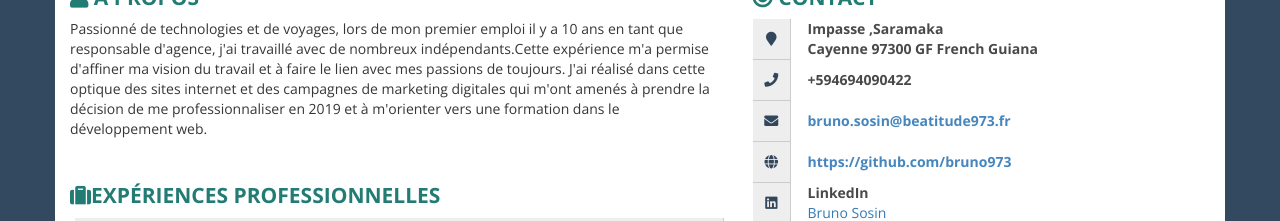
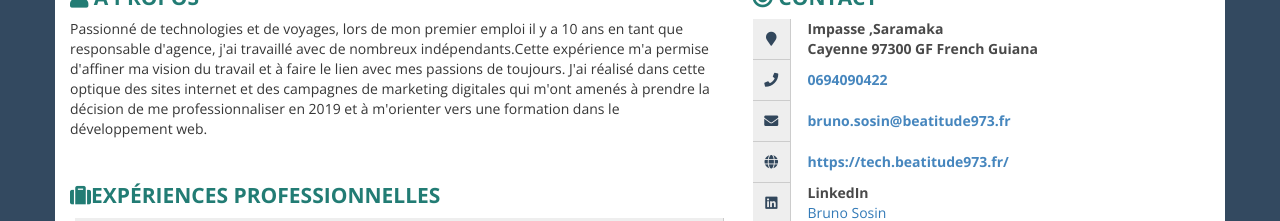
Before and after one commit to bruno973/json-resume-Bruno, a React (Vite) app: page / in a window 1280 px wide. Shown: the part 292-513 px from the top of the page. Built offline with nearby package versions, Linux system fonts and the light colour scheme.

Commit message:
add some modifications and correct URLS

```diff
--- a/src/About/index.jsx
+++ b/src/About/index.jsx
@@ -10,7 +10,7 @@ function About({ aboutme,qr }) {
             <div id="photo-header" className="text-center">
 
               <div id="photo">
-                <img src="https:&#x2F;&#x2F;media-exp1.licdn.com&#x2F;dms&#x2F;image&#x2F;C5603AQEOAtWqKT2pOQ&#x2F;profile-displayphoto-shrink_200_200&#x2F;0&#x2F;1581595273757?e&#x3D;1611792000&amp;v&#x3D;beta&amp;t&#x3D;b2IWNM2Icp5UoC7kwzqsMPnblve_AycnXnzztfhW4ts" alt="avatar"></img>
+                <img src="https://res.cloudinary.com/dgk0pz3jp/image/upload/c_crop,g_auto,h_800,w_800/RESUME-BRUNO/ryuunewchmhdcajswcz4.jpg" alt="avatar"></img>
               </div>
               <div id="text-header" >
                 <h1>{aboutme.name}<br></br><span>{aboutme.label}</span></h1>
--- a/src/Contact/index.jsx
+++ b/src/Contact/index.jsx
@@ -13,7 +13,7 @@ function Contact({ contact }) {
         </div>
         <div className="contact-item">
           <div className="icon pull-left text-center"><span className="fas fa-phone fa-fw"></span></div>
-          <div className="title only pull-right">+594694090422</div>
+          <div className="title only pull-right"><a href={"tel:".concat(contact.phone)}>{contact.phone.replace("+594","0")}</a></div>
         </div>
         <div className="contact-item">
           <div className="icon pull-left text-center"><span className="fas fa-envelope fa-fw"></span></div>
@@ -21,7 +21,7 @@ function Contact({ contact }) {
         </div>
         <div className="contact-item">
           <div className="icon pull-left text-center"><span className="fas fa-globe fa-fw"></span></div>
-          <div className="title only pull-right"><a href="https:&#x2F;&#x2F;github.com&#x2F;bruno973" target="_blank">https:&#x2F;&#x2F;github.com&#x2F;bruno973</a></div>
+          <div className="title only pull-right"><a href="https://tech.beatitude973.fr/" target="_blank">https://tech.beatitude973.fr/</a></div>
         </div>
         <div className="contact-item">
           <div className="icon pull-left text-center"><span className="fab fa-linkedin fa-fw"></span></div>
--- a/src/assets/bruno-resume.json
+++ b/src/assets/bruno-resume.json
@@ -5,7 +5,7 @@
         "picture": "avatar",
         "email": "bruno.sosin@beatitude973.fr",
         "phone": "+594694090422",
-        "website": "https://github.com/bruno973",
+        "website": "https://tech.beatitude973.fr/",
         "summary": "Passionné de technologies et de voyages, lors de mon premier emploi il y a 10 ans en tant que responsable d'agence, j'ai travaillé avec de nombreux indépendants.Cette expérience m'a permise d'affiner ma vision du travail et à faire le lien avec mes passions de toujours. J'ai réalisé dans cette optique des sites internet et des campagnes de marketing digitales qui m'ont amenés à prendre la décision de me professionnaliser en 2019 et à m'orienter vers une formation dans le développement web.",
         "location": {
             "address": "Impasse ,Saramaka",
```
